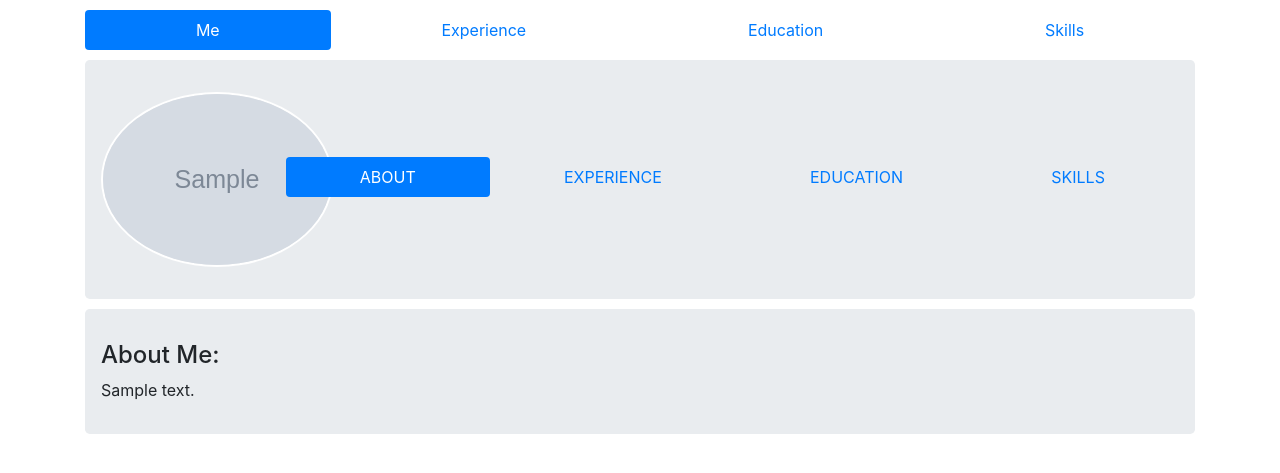
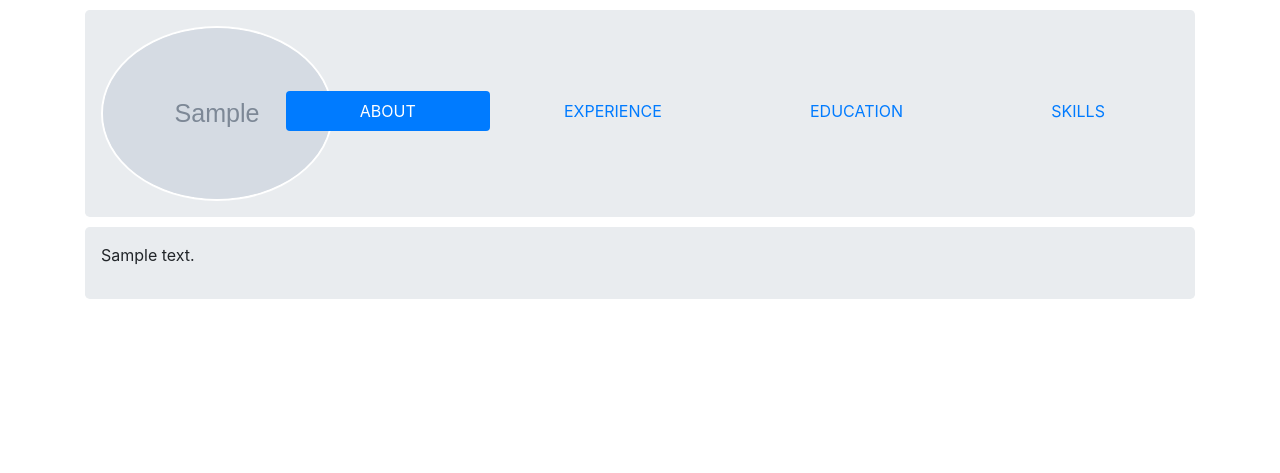
Before and after one commit to luxaflow/luxaflow, a Django app: page /about/me in a window 1280 px wide. Shown: the part 56-529 px from the top of the page. Run offline with Django 3.2, Linux system fonts and the light colour scheme; tables that the repository leaves empty hold one stand-in row (values such as "Sample post"); grey boxes marked "Sample" are stand-in pictures; some libraries are stand-ins or nearby versions.

Commit message:
setup about page with profile information

```diff
--- a/accounts/models.py
+++ b/accounts/models.py
@@ -17,6 +17,7 @@ class Profile(models.Model):
 class Experience(models.Model):
     profile = models.ForeignKey(Profile, on_delete=models.CASCADE)
     company = models.CharField(max_length=200)
+    job_title = models.CharField(max_length=200, blank=True)
     from_date = models.DateField()
     till_date = models.DateField(blank=True, null=True)
     description = models.TextField()
@@ -27,6 +28,7 @@ class Experience(models.Model):
 class Education(models.Model):
     profile = models.ForeignKey(Profile, on_delete=models.CASCADE)
     school = models.CharField(max_length=200)
+    level = models.CharField(max_length=200, blank=True)
     from_date = models.DateField()
     till_date = models.DateField(blank=True, null=True)
     completed = models.BooleanField(default=True)
--- a/src/settings.py
+++ b/src/settings.py
@@ -20,7 +20,7 @@ BASE_DIR = os.path.dirname(os.path.dirname(os.path.abspath(__file__)))
 # See https://docs.djangoproject.com/en/2.1/howto/deployment/checklist/
 
 # SECURITY WARNING: keep the secret key used in production secret!
-SECRET_KEY = 'My_SECRECT_KEY'
+SECRET_KEY = '$k@9_c@gt=b-mkg=+mhvknsh4n69@0z)9-ejiuezunlxz&#o$a'
 
 # SECURITY WARNING: don't run with debug turned on in production!
 DEBUG = True
--- a/src/static/css/main.css
+++ b/src/static/css/main.css
@@ -8,7 +8,7 @@
 
 .section-about .jumbotron,
 .section-account-list .jumbotron {
-    padding: 2rem 1rem !important;
+    padding: 1rem 1rem !important;
     margin-bottom: 10px !important;
 }
 
--- a/src/views.py
+++ b/src/views.py
@@ -1,5 +1,5 @@
 from django.shortcuts import render, get_object_or_404, HttpResponse
-from accounts.models import Profile
+from accounts.models import Profile, Experience, Education, Skill
 from django.contrib.auth.models import User
 import json
 
@@ -13,6 +13,12 @@ def about(request, data_type):
 
     if data_type == 'me':
         data = profile.about
+    elif data_type == 'experience':
+        data = Experience.objects.all().filter(profile=profile).order_by('-from_date')
+    elif data_type == 'education':
+        data = Education.objects.all().filter(profile=profile).order_by('-from_date')
+    elif data_type == 'skill':
+        data = Skill.objects.all().order_by('is_language')
 
     context = {
         'profile': profile,
--- a/static/css/main.css
+++ b/static/css/main.css
@@ -8,7 +8,7 @@
 
 .section-about .jumbotron,
 .section-account-list .jumbotron {
-    padding: 2rem 1rem !important;
+    padding: 1rem 1rem !important;
     margin-bottom: 10px !important;
 }
 
--- a/templates/public/about.html
+++ b/templates/public/about.html
@@ -2,8 +2,6 @@
 
 
 {% block content %}
-
-{% include 'partials/_account_edit_nav.html' %}
 
 <section class="section-about">
     <div class="jumbotron">
@@ -16,27 +14,87 @@
             <div class="col-sm-12 col-md-10">
                 <ul class="nav nav-pills nav-fill">
                     <li class="nav-item">
-                        <a href="{% url 'about' data_type='me' %}" class="nav-link active">ABOUT</a>
+                        <a href="{% url 'about' data_type='me' %}" class="nav-link {% if 'me' in request.path %}active{% endif %}">ABOUT</a>
                     </li>
                     <li class="nav-item">
-                        <a href="#" class="nav-link">EXPERIENCE</a>
+                        <a href="{% url 'about' data_type='experience' %}" class="nav-link {% if 'experience' in request.path %}active{% endif %}">EXPERIENCE</a>
                     </li>
                     <li class="nav-item">
-                        <a href="#" class="nav-link">EDUCATION</a>
+                        <a href="{% url 'about' data_type='education' %}" class="nav-link {% if 'education' in request.path %}active{% endif %}">EDUCATION</a>
                     </li>
                     <li class="nav-item">
-                        <a href="#" class="nav-link">SKILLS</a>
+                        <a href="{% url 'about' data_type='skill' %}" class="nav-link {% if 'skill' in request.path %}active{% endif %}">SKILLS</a>
                     </li>
                 </ul>
             </div>
         </div>
     </div>
-    <div class="jumbotron">
-        {% if 'me' in request.path %}
-        <h4>About Me:</h4>
-        {% endif %}
-        {{ data }}
-    </div>
+    {% if 'me' in request.path %}
+        <div class="jumbotron">
+            {{ data|linebreaks }}
+        </div>
+    {% elif 'experience' in request.path %}
+        {% for item in data %}
+        <div class="jumbotron">
+            <div class="row">
+                <div class="col-md-12">
+                    <h4>{{ item.company }}</h4>
+                    <h6>{{ item.job_title }}</h6>
+                    <small>{{item.from_date|date:"m/Y"}} - {% if item.till_date%}{{ item.till_date|date:'d/Y' }}{% else %}Current{% endif %}</small>
+                    <p>{{ item.description|linebreaks }}</p>
+                </div>
+            </div>
+        </div>
+        {% endfor %}
+    {% elif 'education' in request.path %}
+        {% for item in data %}
+        <div class="jumbotron">
+            <div class="row">
+                <div class="col-md-12">
+                    <h4>{{ item.school }}</h4>
+                    <h6>{{ item.level }}</h6>
+                    <small>{{item.from_date|date:"m/Y"}} - {% if item.till_date%}{{ item.till_date|date:'d/Y' }}{% else %}Current{% endif %}</small>
+                    <p>{{ item.description|linebreaks }}</p>
+                </div>
+            </div>
+        </div>
+        {% endfor %}
+    {% elif 'skill in request.path' %}
+        {% for item in data %}
+            <div class="jumbotron">
+                <div class="row">
+                    <div class="col-md-12">
+                        <h5 class="float-left">{{item.name}}</h5>
+                        <div class="float-right">
+                        {% if item.scale == 1 %}
+                            <i class="fas fa-star fa-2x text-warning"></i>
+                        {% elif item.scale == 2 %}
+                            <i class="fas fa-star fa-2x text-warning"></i>
+                            <i class="fas fa-star fa-2x text-warning"></i>
+                        {% elif item.scale == 3 %}
+                            <i class="fas fa-star fa-2x text-warning"></i>
+                            <i class="fas fa-star fa-2x text-warning"></i>
+                            <i class="fas fa-star fa-2x text-warning"></i>
+                        {% elif item.scale == 4 %}
+                            <i class="fas fa-star fa-2x text-warning"></i>
+                            <i class="fas fa-star fa-2x text-warning"></i>
+                            <i class="fas fa-star fa-2x text-warning"></i>
+                            <i class="fas fa-star fa-2x text-warning"></i>
+                        {% elif item.scale == 5 %}
+                            <i class="fas fa-star fa-2x text-warning"></i>
+                            <i class="fas fa-star fa-2x text-warning"></i>
+                            <i class="fas fa-star fa-2x text-warning"></i>
+                            <i class="fas fa-star fa-2x text-warning"></i>
+                            <i class="fas fa-star fa-2x text-warning"></i>
+                        {% endif %}
+                        </div>
+                    </div>
+                </div>
+            </div>
+        {% endfor %}
+    {% endif %}
+
+
 </section>
 
 {% endblock %}
```
Also changed, not shown: accounts/forms.py (+6 -2 lines), accounts/migrations/0013_experience_job_title.py (added), accounts/migrations/0014_education_level.py (added).
